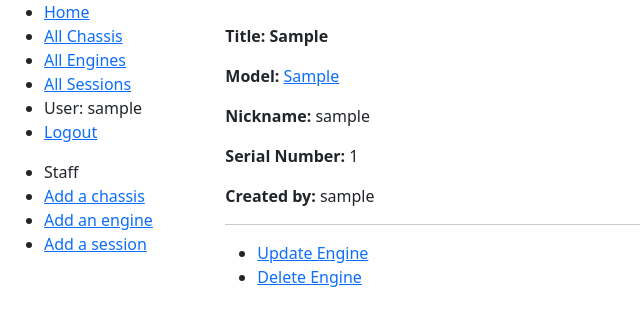
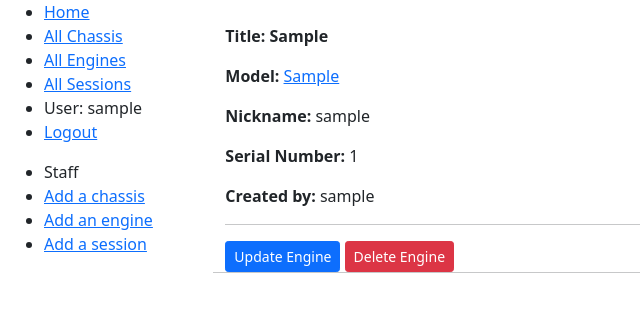
Before and after one commit to monica-shi/karting, a Django app: page /session/engine/1 in a window 1280 px wide. Shown: the top 326 px of the page, without its empty margins (0-640 px from the left). Run offline with Django 5.2, Linux system fonts and the light colour scheme; a user stored in the database is signed in; tables that the repository leaves empty hold one stand-in row (values such as "Sample post").

Commit message:
added butons to chassi and engine detail

```diff
--- a/session/templates/session/chassis_list.html
+++ b/session/templates/session/chassis_list.html
@@ -14,7 +14,7 @@
             <button type="button" class="btn btn-primary btn-sm" onclick="location.href='{%url 'chassis-update' chassis.id %}'">Update Chassis</button>
           {% endif %}
           {% if perms.session.delete_chassis %}
-            <button type="button" class="btn btn-danger btn-sm" onclick="location.href='{%url 'chassis-delete' chassis.id %}'">Update Chassis</button>
+            <button type="button" class="btn btn-danger btn-sm" onclick="location.href='{%url 'chassis-delete' chassis.id %}'">Delete Chassis</button>
           {% endif %}
         </div>
         <hr>
--- a/session/templates/session/engine_detail.html
+++ b/session/templates/session/engine_detail.html
@@ -4,36 +4,25 @@
   <br>
   <p><strong>Title: {{ engine.manufacturer }}</strong></p>
   <p><strong>Model:</strong> <a href="">{{ engine.model }}</a></p>
-  <!-- author detail link not yet defined -->
   <p><strong>Nickname:</strong> {{ engine.nickname }}</p>
   <p><strong>Serial Number:</strong> {{ engine.serial_num }}</p>
   <p><strong>Created by:</strong> {{ engine.user }} </p>
 
   {% if perms.session.change_engine or perms.session.delete_engine %}
   <hr>
-  <ul class="sidebar-nav">
-    {% if perms.session.change_engine %}
-      <li><a href="{% url 'engine-update' engine.id %}">Update Engine</a></li>
-    {% endif %}
-    {% if perms.session.delete_engine %}
-      <li><a href="{% url 'engine-delete' engine.id %}">Delete Engine</a></li>
-    {% endif %}
-  </ul>
+  <div class="row">
+    <div class="col-sm-auto">
+      {% if perms.session.change_engine %}
+        <button type="button" class="btn btn-primary btn-sm" onclick="location.href='{% url 'engine-update' engine.id %}'">Update Engine</button>
+      {% endif %}
+      {% if perms.session.delete_engine %}
+        <button type="button" class="btn btn-danger btn-sm" onclick="location.href='{% url 'engine-delete' engine.id %}'">Delete Engine</button>
+      {% endif %}
+    </div>
+    <hr>
+  </div>
+
+
   {% endif %}
-<!--  <div style="margin-left:20px;margin-top:20px">-->
-<!--    <h4>Copies</h4>-->
 
-<!--    {% for copy in book.bookinstance_set.all %}-->
-<!--      <hr />-->
-<!--      <p-->
-<!--        class="{% if copy.status == 'a' %}text-success{% elif copy.status == 'm' %}text-danger{% else %}text-warning{% endif %}">-->
-<!--        {{ copy.get_status_display }}-->
-<!--      </p>-->
-<!--      {% if copy.status != 'a' %}-->
-<!--        <p><strong>Due to be returned:</strong> {{ copy.due_back }}</p>-->
-<!--      {% endif %}-->
-<!--      <p><strong>Imprint:</strong> {{ copy.imprint }}</p>-->
-<!--      <p class="text-muted"><strong>Id:</strong> {{ copy.id }}</p>-->
-<!--    {% endfor %}-->
-<!--  </div>-->
 {% endblock %}
--- a/session/templates/session/engine_list.html
+++ b/session/templates/session/engine_list.html
@@ -14,7 +14,7 @@
             <button type="button" class="btn btn-primary btn-sm" onclick="location.href='{%url 'engine-update' engine.id %}'">Update Engine</button>
           {% endif %}
           {% if perms.session.delete_engine %}
-            <button type="button" class="btn btn-danger btn-sm" onclick="location.href='{%url 'engine-delete' engine.id %}'">Update Engine</button>
+            <button type="button" class="btn btn-danger btn-sm" onclick="location.href='{%url 'engine-delete' engine.id %}'">Delete Engine</button>
           {% endif %}
         </div>
         <hr>
```
Also changed, not shown: session/templates/session/chassis_detail.html (+13 -9 lines).
